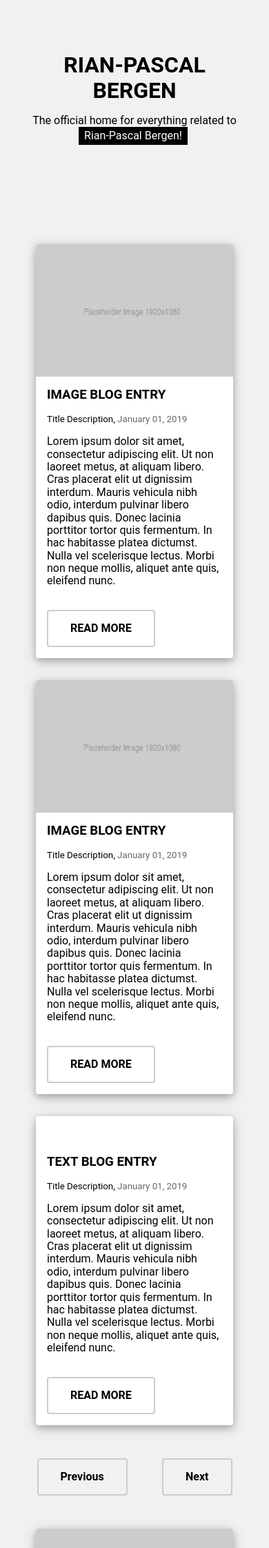
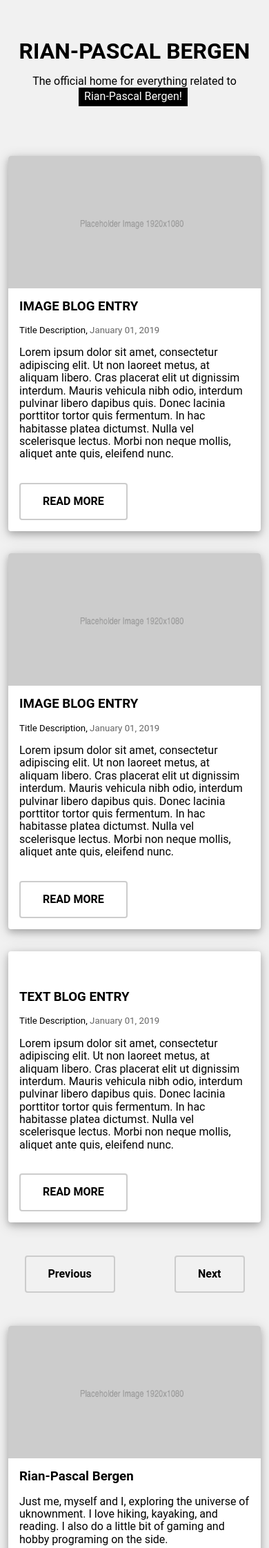
Before and after one commit to RianBergen/RB-Blog-Template, a PHP site: page / in a window 390 px wide. Shown: the top 2244 px of the page at 69% size. Run offline with PHP 8.4, Linux system fonts and the light colour scheme.

Commit message:
Fixed Some General Marins

```diff
--- a/styles/rb-engine.css
+++ b/styles/rb-engine.css
@@ -66,7 +66,6 @@ hr {    /* Default, No Shadow/Depth HR Border */
     display: inherit;
     flex-flow: 	inherit;
     max-width: 90rem;    /* Max Page Width */
-    padding: 1.25rem;    /* Padding For Smaller Than Max-Width Pages */
 }
 
 .rb-main-flex-grid-header {    /* Main Page Header */
@@ -74,7 +73,7 @@ hr {    /* Default, No Shadow/Depth HR Border */
 
     text-align: center;
     padding-top: 2.5rem;
-    padding-bottom: 5rem;
+    padding-bottom: 0.5rem;
 }
 
 @media (min-width: 1000px) {    /* Responsive Left And Right Grid When Screen Is Greater Than 999px */
@@ -108,6 +107,15 @@ hr {    /* Default, No Shadow/Depth HR Border */
     color: var(--rb-onprimary-color);
     background-color: var(--rb-primary-color);
     box-shadow: 0rem 0.25rem 0.625rem 0rem rgba(0, 0, 0, 0.2), 0rem 0.25rem 1.25rem 0rem  rgba(0, 0, 0, 0.19);
+}
+
+@media (max-width: 999px) {    /* Responsive Margins For Cards */
+    .rb-card {    /* Main Page Left Column */
+        margin-top: 2rem;
+        margin-left: 0.75rem;
+        margin-right: 0.75rem;
+        margin-bottom: 2rem;
+    }
 }
 
 .rb-card > img {    /* Image Stylelization For Image Cards */
@@ -151,7 +159,7 @@ hr {    /* Default, No Shadow/Depth HR Border */
 
 
 
-/* */
+/* START - Next And Previous Buttons*/
 .rb-nav-flex-grid {
     display: flex;
     flex-flow: row wrap;
@@ -167,8 +175,7 @@ hr {    /* Default, No Shadow/Depth HR Border */
     width: 45%;
     text-align: right;
 }
-
-/* */
+/* END   - Next And Previous Buttons*/
 
 
 
```
Also changed, not shown: index.html (indentation only). Lines whose indentation alone changed are shown as unchanged.
